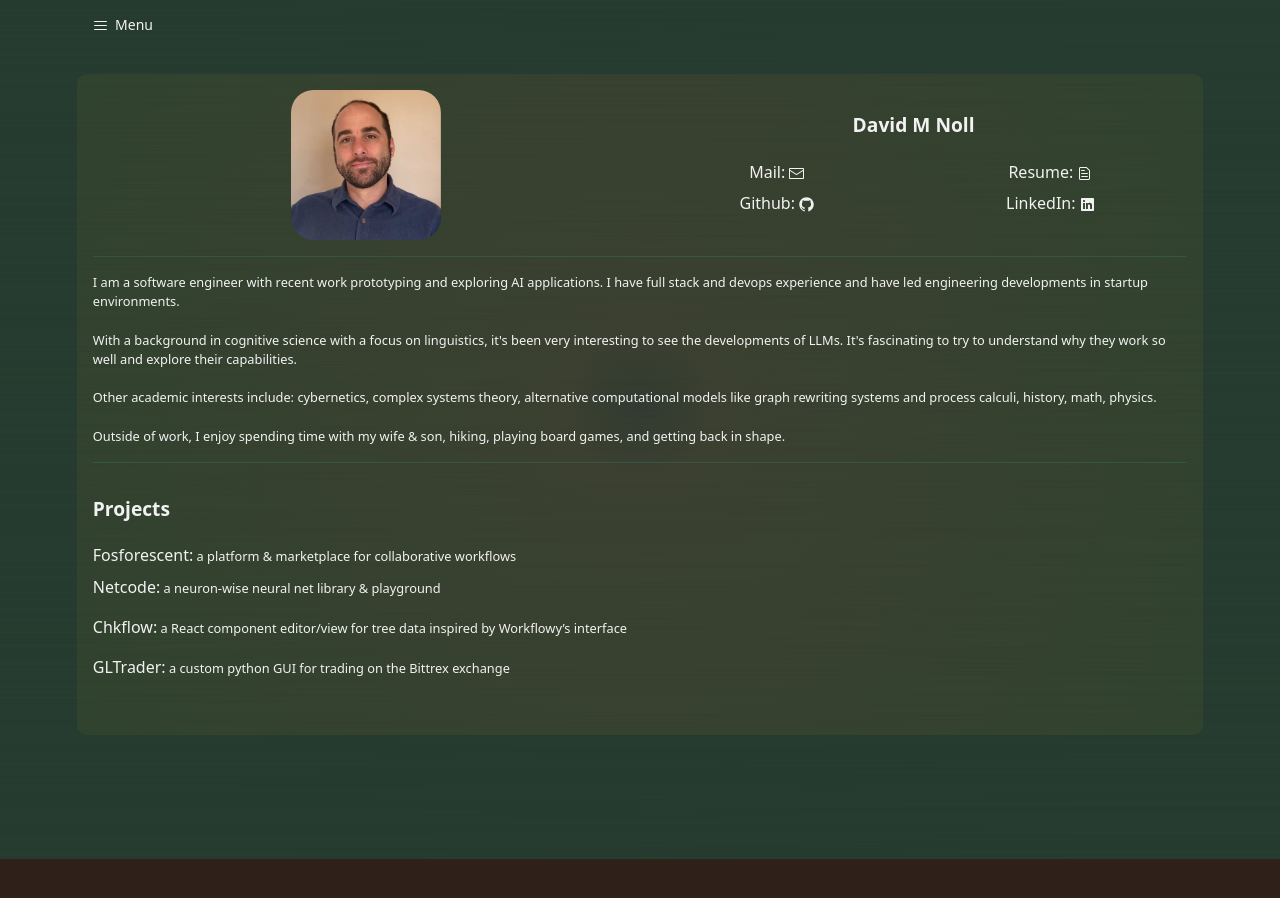
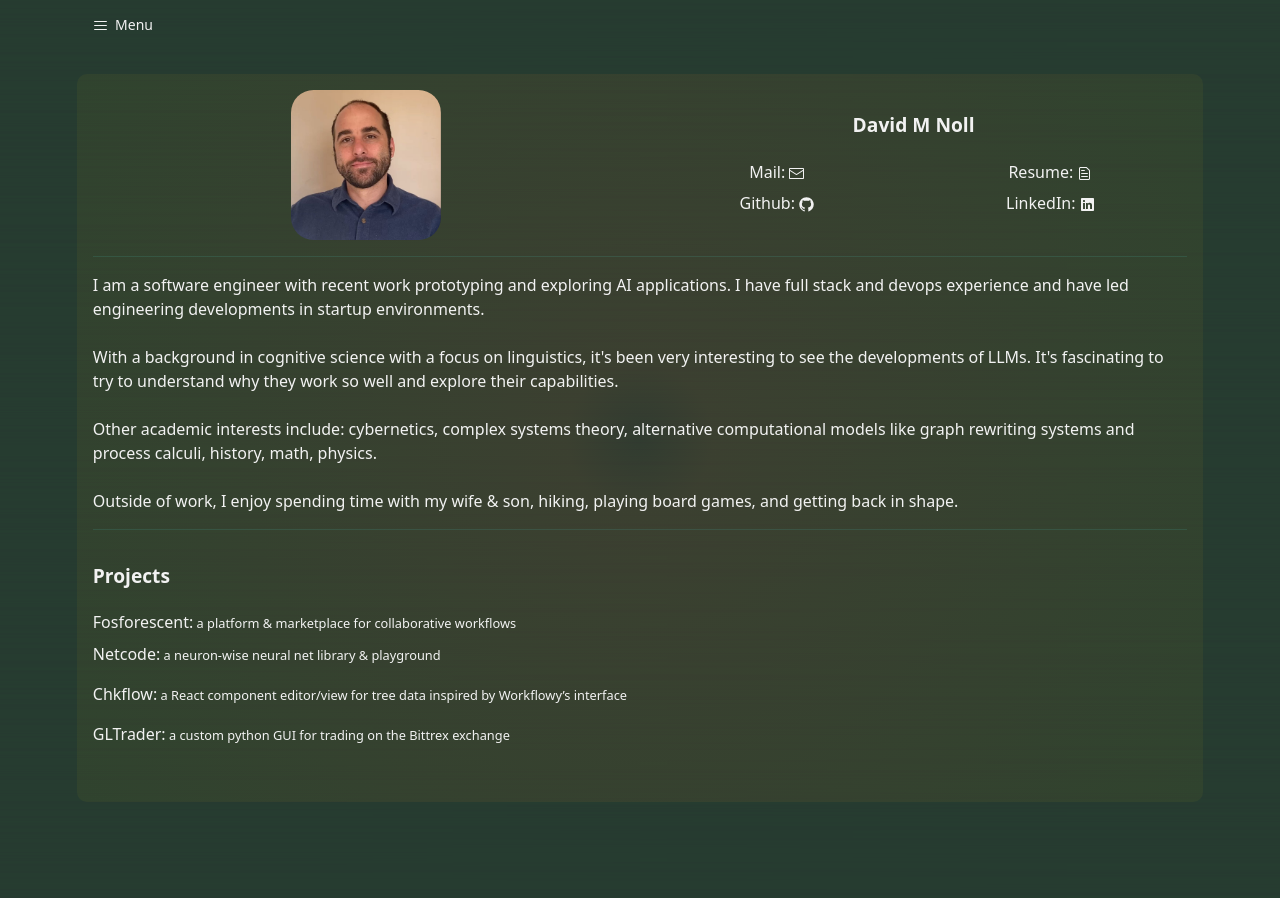
Before and after one commit to davidmnoll/davidmnoll.github.io, a React (Vite) app: page / in a window 1280 px wide. Shown: the top 898 px of the page. Before the commit the page ends 859 px from the top, so only its background shows below. Built offline with nearby package versions, Linux system fonts and the light colour scheme.

Commit message:
update about section styling

```diff
--- a/src/components/sections/About.tsx
+++ b/src/components/sections/About.tsx
@@ -89,7 +89,7 @@ export default function Home() {
         gridColumn: "1/3",
         padding: '1rem 0',
         margin: '1rem 0',
-        fontSize: '.8rem',
+        fontSize: '1rem',
       }} className="border-whispyblue/10 border-b border-t">
         I am a software engineer with recent work prototyping and exploring AI applications.  I have full stack and devops experience and have led engineering developments in startup environments.
         <br />
```
